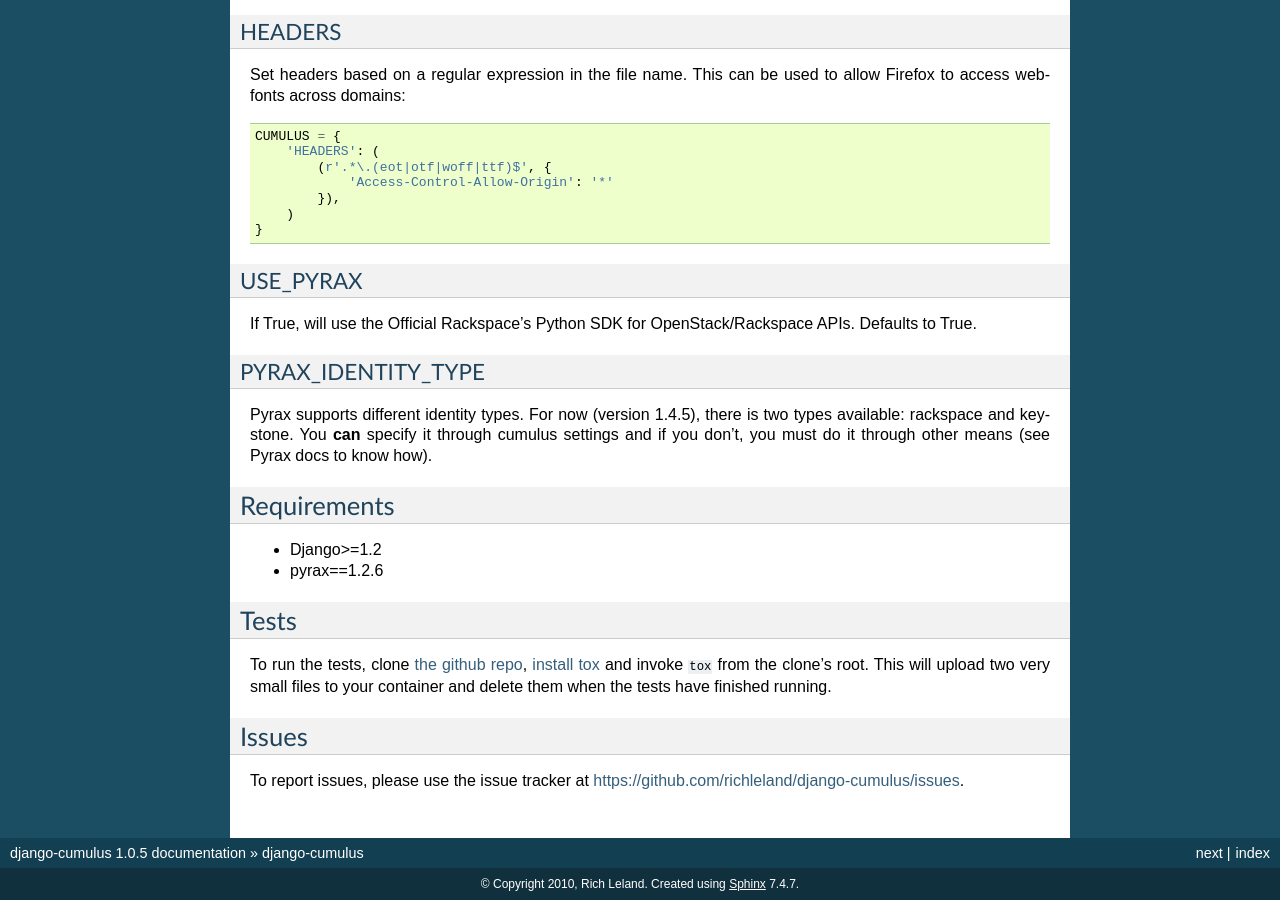
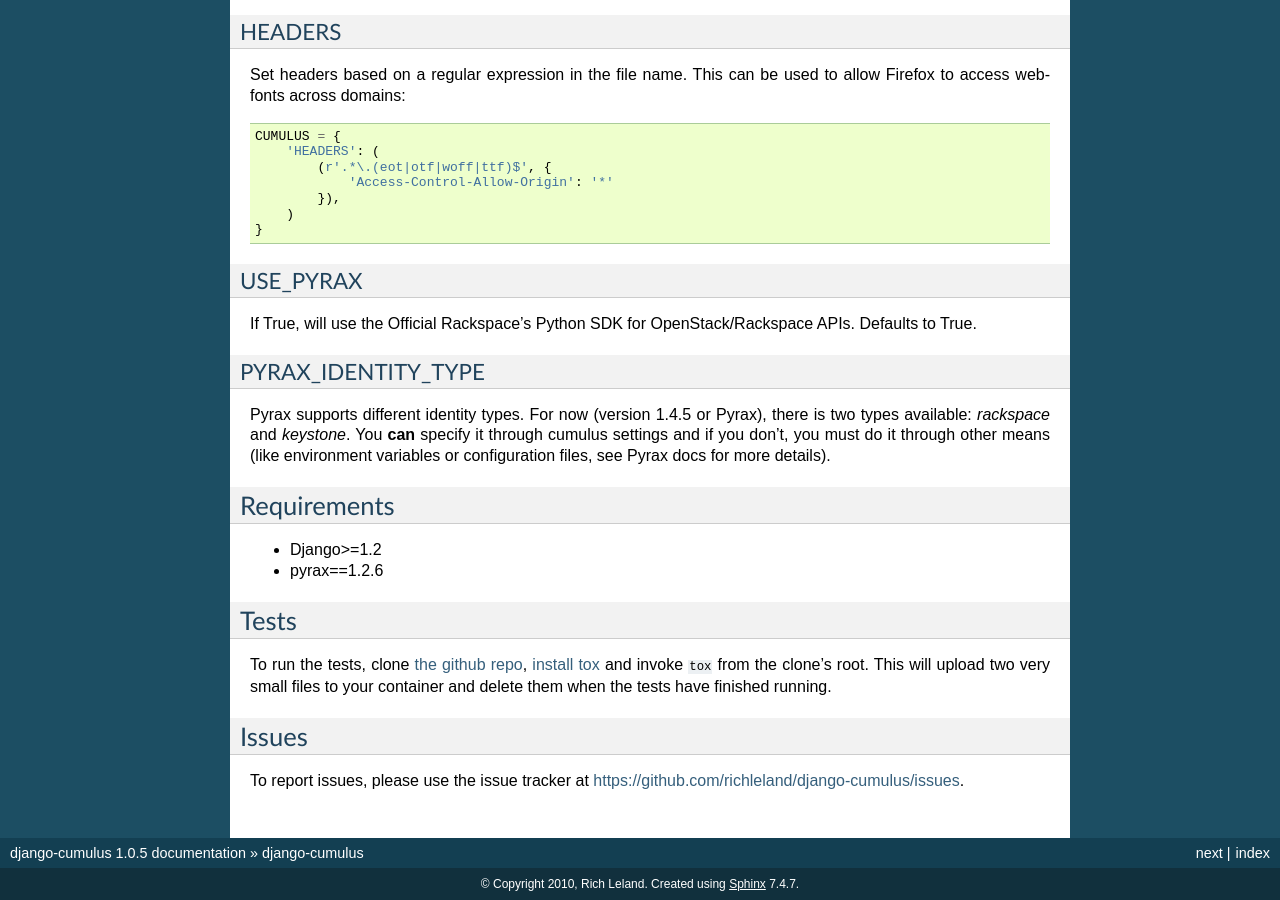
Before and after one commit to django-cumulus/django-cumulus, a Sphinx documentation site: the page built from docs/index.rst, in a window 1280 px wide and 900 px high, scrolled down 5010 px. Built offline with Sphinx 7.4.7, drawn with Linux system fonts in a browser that asks for light colours.

Commit message:
Explain clearly why the config is optional.

```diff
--- a/docs/index.rst
+++ b/docs/index.rst
@@ -304,7 +304,7 @@ If True, will use the Official Rackspace's Python SDK for OpenStack/Rackspace AP
 PYRAX_IDENTITY_TYPE
 -------------------
 
-Pyrax supports different identity types. For now (version 1.4.5), there is two types available: rackspace and keystone. You **can** specify it through cumulus settings and if you don't, you must do it through other means (see Pyrax docs to know how).
+Pyrax supports different identity types. For now (version 1.4.5 or Pyrax), there is two types available: *rackspace* and *keystone*. You **can** specify it through cumulus settings and if you don't, you must do it through other means (like environment variables or configuration files, see Pyrax docs for more details).
 
 Requirements
 ************
```
